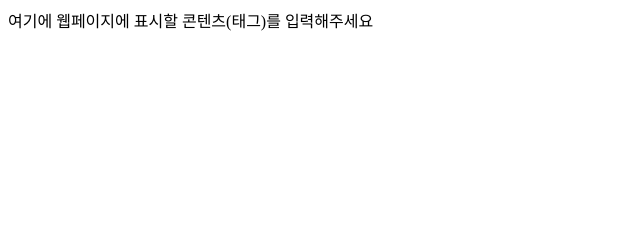
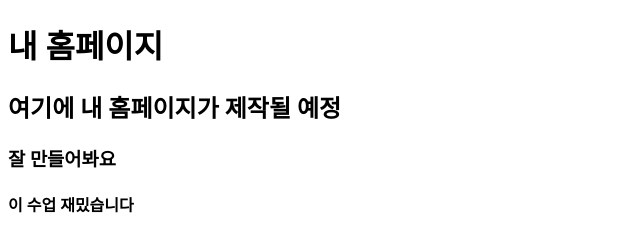
Before and after one commit to dltmdals5912/dltmdals5912, a plain HTML site: page index.html in a window 1280 px wide. Shown: the whole page, without its empty margins (0-640 px from the left). Drawn offline with Linux system fonts and the light colour scheme.

Commit message:
닷홈ftp설정

```diff
--- a/index.html
+++ b/index.html
@@ -2,9 +2,12 @@
 <html lang="ko">
   <head>
     <meta charset="utf-8">
-    <title>여기에는 문서의 제목을 입력해주세요</title>
+    <title>내 홈페이지</title>
   </head>
   <body>
-    여기에 웹페이지에 표시할 콘텐츠(태그)를 입력해주세요
+    <h1>내 홈페이지</h1>
+    <h2>여기에 내 홈페이지가 제작될 예정</h2>
+    <h3>잘 만들어봐요</h3>
+    <h4>이 수업 재밌습니다</h4>
   </body>
 </html>
```
Also changed, not shown: index2.html (deleted, +0 -10 lines).
